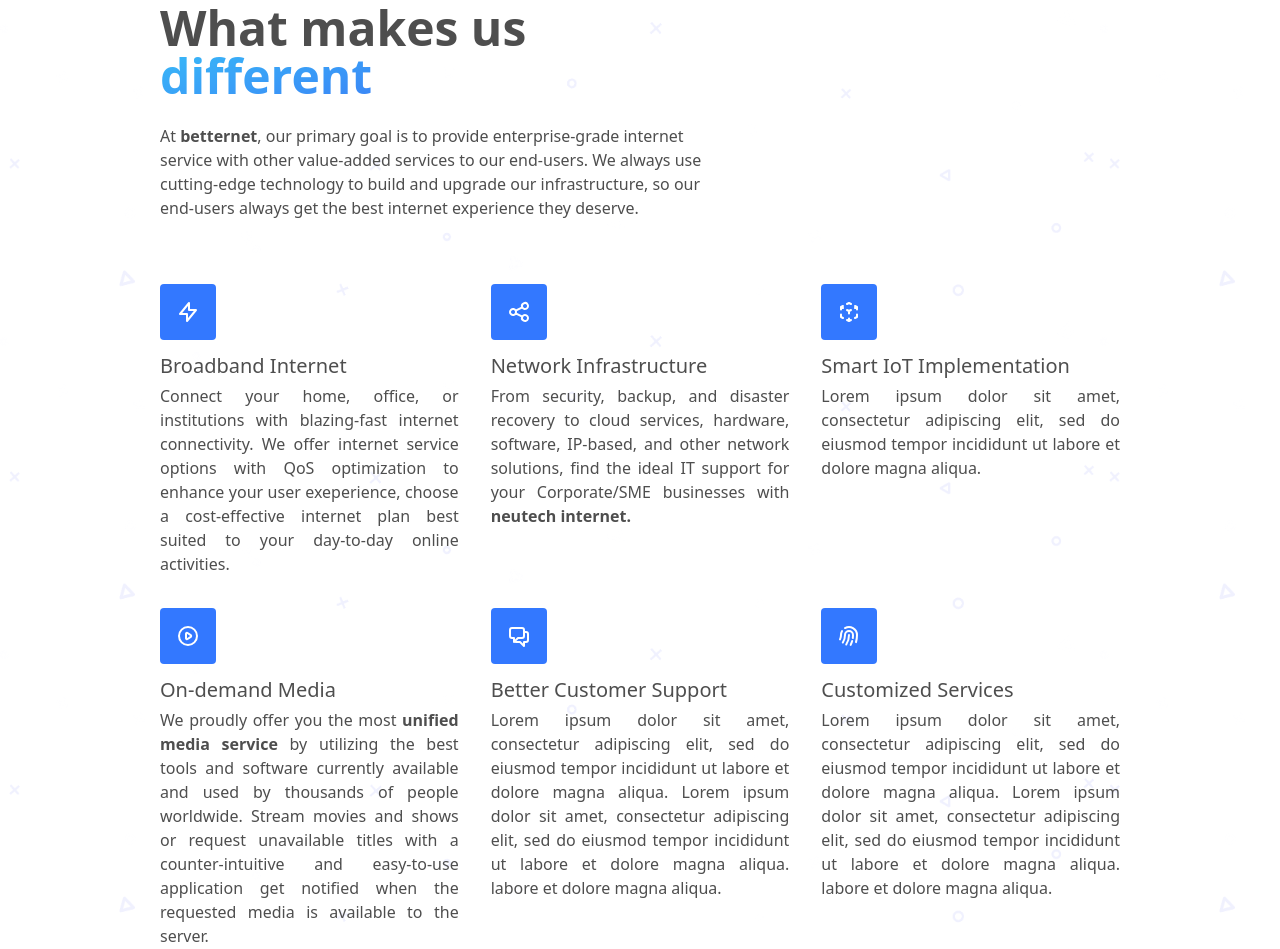
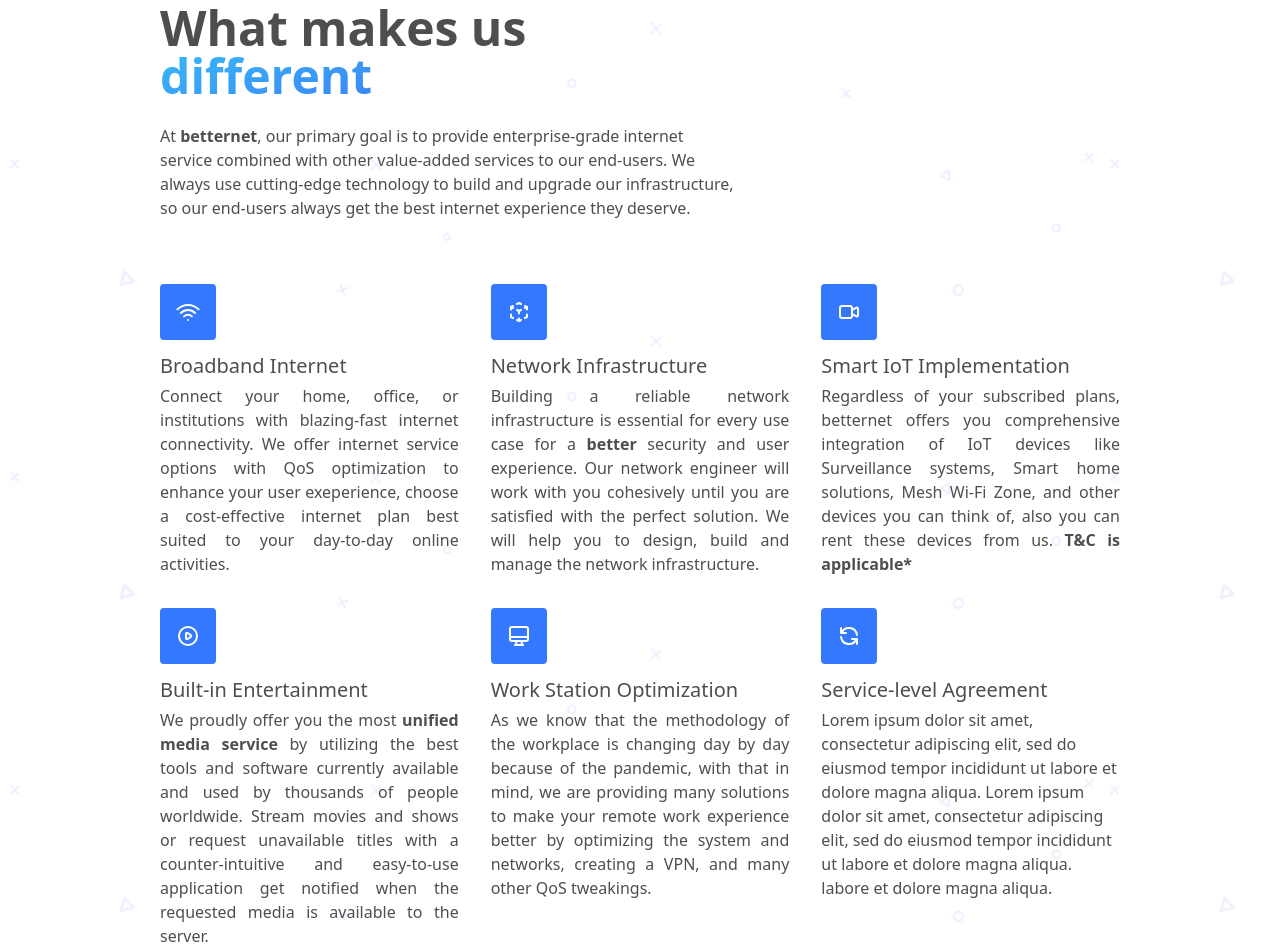
Before and after one commit to bobalok/brainfreeze, a Next.js app: page / in a window 1280 px wide. Shown: the part 1103-2052 px from the top of the page. Built offline with nearby package versions, Linux system fonts and the light colour scheme.

Commit message:
re writing contentes

```diff
--- a/components/WhatMakesUsDifferent.js
+++ b/components/WhatMakesUsDifferent.js
@@ -16,10 +16,10 @@
 
             <p className='mt-6 dark:text-white text-textGray'>
               At <strong>betternet</strong>, our primary goal is to provide
-              enterprise-grade internet service with other value-added services
-              to our end-users. We always use cutting-edge technology to build
-              and upgrade our infrastructure, so our end-users always get the
-              best internet experience they deserve.
+              enterprise-grade internet service combined with other value-added
+              services to our end-users. We always use cutting-edge technology
+              to build and upgrade our infrastructure, so our end-users always
+              get the best internet experience they deserve.
             </p>
           </div>
 
@@ -37,7 +37,7 @@
                     strokeLinecap='round'
                     strokeLinejoin='round'
                     strokeWidth={2}
-                    d='M13 10V3L4 14h7v7l9-11h-7z'
+                    d='M8.111 16.404a5.5 5.5 0 017.778 0M12 20h.01m-7.08-7.071c3.904-3.905 10.236-3.905 14.141 0M1.394 9.393c5.857-5.857 15.355-5.857 21.213 0'
                   />
                 </svg>
               </span>
@@ -68,7 +68,7 @@
                     strokeLinecap='round'
                     strokeLinejoin='round'
                     strokeWidth={2}
-                    d='M8.684 13.342C8.886 12.938 9 12.482 9 12c0-.482-.114-.938-.316-1.342m0 2.684a3 3 0 110-2.684m0 2.684l6.632 3.316m-6.632-6l6.632-3.316m0 0a3 3 0 105.367-2.684 3 3 0 00-5.367 2.684zm0 9.316a3 3 0 105.368 2.684 3 3 0 00-5.368-2.684z'
+                    d='M14 10l-2 1m0 0l-2-1m2 1v2.5M20 7l-2 1m2-1l-2-1m2 1v2.5M14 4l-2-1-2 1M4 7l2-1M4 7l2 1M4 7v2.5M12 21l-2-1m2 1l2-1m-2 1v-2.5M6 18l-2-1v-2.5M18 18l2-1v-2.5'
                   />
                 </svg>
               </span>
@@ -79,11 +79,12 @@
                 </dt>
 
                 <dd className='mt-1 dark:text-white text-textGray text-justify'>
-                  From security, backup, and disaster recovery to cloud
-                  services, hardware, software, IP-based, and other network
-                  solutions, find the ideal IT support for your Corporate/SME
-                  businesses with{" "}
-                  <span className='font-bold'>neutech internet.</span>
+                  Building a reliable network infrastructure is essential for
+                  every use case for a <strong>better</strong> security and user
+                  experience. Our network engineer will work with you cohesively
+                  until you are satisfied with the perfect solution. We will
+                  help you to design, build and manage the network
+                  infrastructure.
                 </dd>
               </div>
             </div>
@@ -101,7 +102,7 @@
                     strokeLinecap='round'
                     strokeLinejoin='round'
                     strokeWidth={2}
-                    d='M14 10l-2 1m0 0l-2-1m2 1v2.5M20 7l-2 1m2-1l-2-1m2 1v2.5M14 4l-2-1-2 1M4 7l2-1M4 7l2 1M4 7v2.5M12 21l-2-1m2 1l2-1m-2 1v-2.5M6 18l-2-1v-2.5M18 18l2-1v-2.5'
+                    d='M15 10l4.553-2.276A1 1 0 0121 8.618v6.764a1 1 0 01-1.447.894L15 14M5 18h8a2 2 0 002-2V8a2 2 0 00-2-2H5a2 2 0 00-2 2v8a2 2 0 002 2z'
                   />
                 </svg>
               </span>
@@ -112,8 +113,11 @@
                 </dt>
 
                 <dd className='mt-1 dark:text-white text-textGray text-justify'>
-                  Lorem ipsum dolor sit amet, consectetur adipiscing elit, sed
-                  do eiusmod tempor incididunt ut labore et dolore magna aliqua.
+                  Regardless of your subscribed plans, betternet offers you
+                  comprehensive integration of IoT devices like Surveillance
+                  systems, Smart home solutions, Mesh Wi-Fi Zone, and other
+                  devices you can think of, also you can rent these devices from
+                  us. <strong>T&C is applicable*</strong>
                 </dd>
               </div>
             </div>
@@ -144,7 +148,7 @@
 
               <div className='ml-3 md:mt-3 md:ml-0'>
                 <dt className='text-xl font-medium dark:text-white text-textGray'>
-                  On-demand Media
+                  Built-in Entertainment
                 </dt>
 
                 <dd className='mt-1 dark:text-white text-textGray text-justify'>
@@ -172,22 +176,22 @@
                     strokeLinecap='round'
                     strokeLinejoin='round'
                     strokeWidth={2}
-                    d='M17 8h2a2 2 0 012 2v6a2 2 0 01-2 2h-2v4l-4-4H9a1.994 1.994 0 01-1.414-.586m0 0L11 14h4a2 2 0 002-2V6a2 2 0 00-2-2H5a2 2 0 00-2 2v6a2 2 0 002 2h2v4l.586-.586z'
+                    d='M9.75 17L9 20l-1 1h8l-1-1-.75-3M3 13h18M5 17h14a2 2 0 002-2V5a2 2 0 00-2-2H5a2 2 0 00-2 2v10a2 2 0 002 2z'
                   />
                 </svg>
               </span>
 
               <div className='ml-3 md:mt-3 md:ml-0'>
                 <dt className='text-xl font-medium dark:text-white text-textGray'>
-                  Better Customer Support
+                  Work Station Optimization
                 </dt>
 
                 <dd className='mt-1 dark:text-white text-textGray text-justify'>
-                  Lorem ipsum dolor sit amet, consectetur adipiscing elit, sed
-                  do eiusmod tempor incididunt ut labore et dolore magna aliqua.
-                  Lorem ipsum dolor sit amet, consectetur adipiscing elit, sed
-                  do eiusmod tempor incididunt ut labore et dolore magna aliqua.
-                  labore et dolore magna aliqua.
+                  As we know that the methodology of the workplace is changing
+                  day by day because of the pandemic, with that in mind, we are
+                  providing many solutions to make your remote work experience
+                  better by optimizing the system and networks, creating a VPN,
+                  and many other QoS tweakings.
                 </dd>
               </div>
             </div>
@@ -205,17 +209,17 @@
                     strokeLinecap='round'
                     strokeLinejoin='round'
                     strokeWidth={2}
-                    d='M12 11c0 3.517-1.009 6.799-2.753 9.571m-3.44-2.04l.054-.09A13.916 13.916 0 008 11a4 4 0 118 0c0 1.017-.07 2.019-.203 3m-2.118 6.844A21.88 21.88 0 0015.171 17m3.839 1.132c.645-2.266.99-4.659.99-7.132A8 8 0 008 4.07M3 15.364c.64-1.319 1-2.8 1-4.364 0-1.457.39-2.823 1.07-4'
+                    d='M4 4v5h.582m15.356 2A8.001 8.001 0 004.582 9m0 0H9m11 11v-5h-.581m0 0a8.003 8.003 0 01-15.357-2m15.357 2H15'
                   />
                 </svg>
               </span>
 
               <div className='ml-3 md:mt-3 md:ml-0'>
                 <dt className='text-xl font-medium dark:text-white text-textGray'>
-                  Customized Services
+                  Service-level Agreement
                 </dt>
 
-                <dd className='mt-1 dark:text-white text-textGray text-justify'>
+                <dd className='mt-1 dark:text-white text-textGray'>
                   Lorem ipsum dolor sit amet, consectetur adipiscing elit, sed
                   do eiusmod tempor incididunt ut labore et dolore magna aliqua.
                   Lorem ipsum dolor sit amet, consectetur adipiscing elit, sed
```
